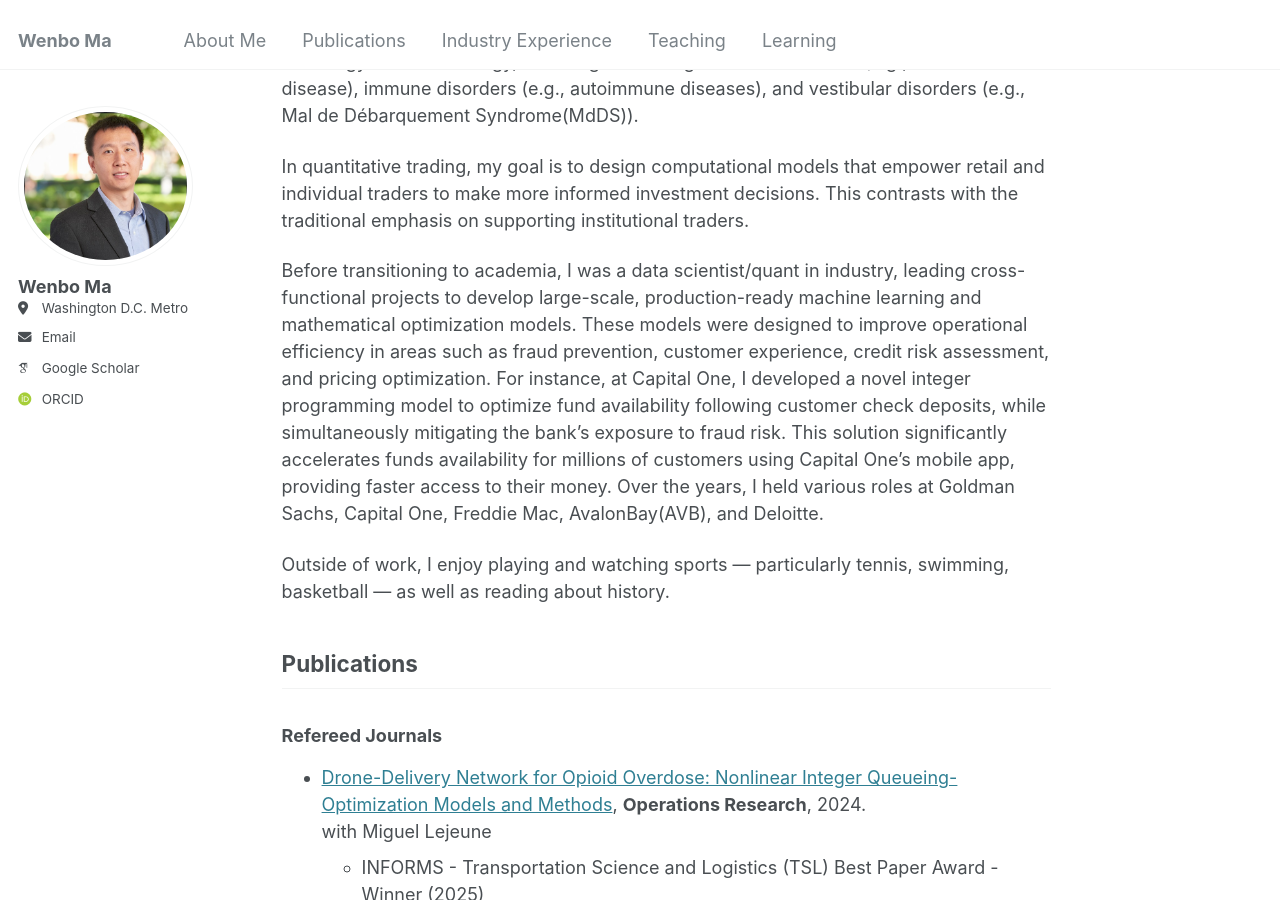
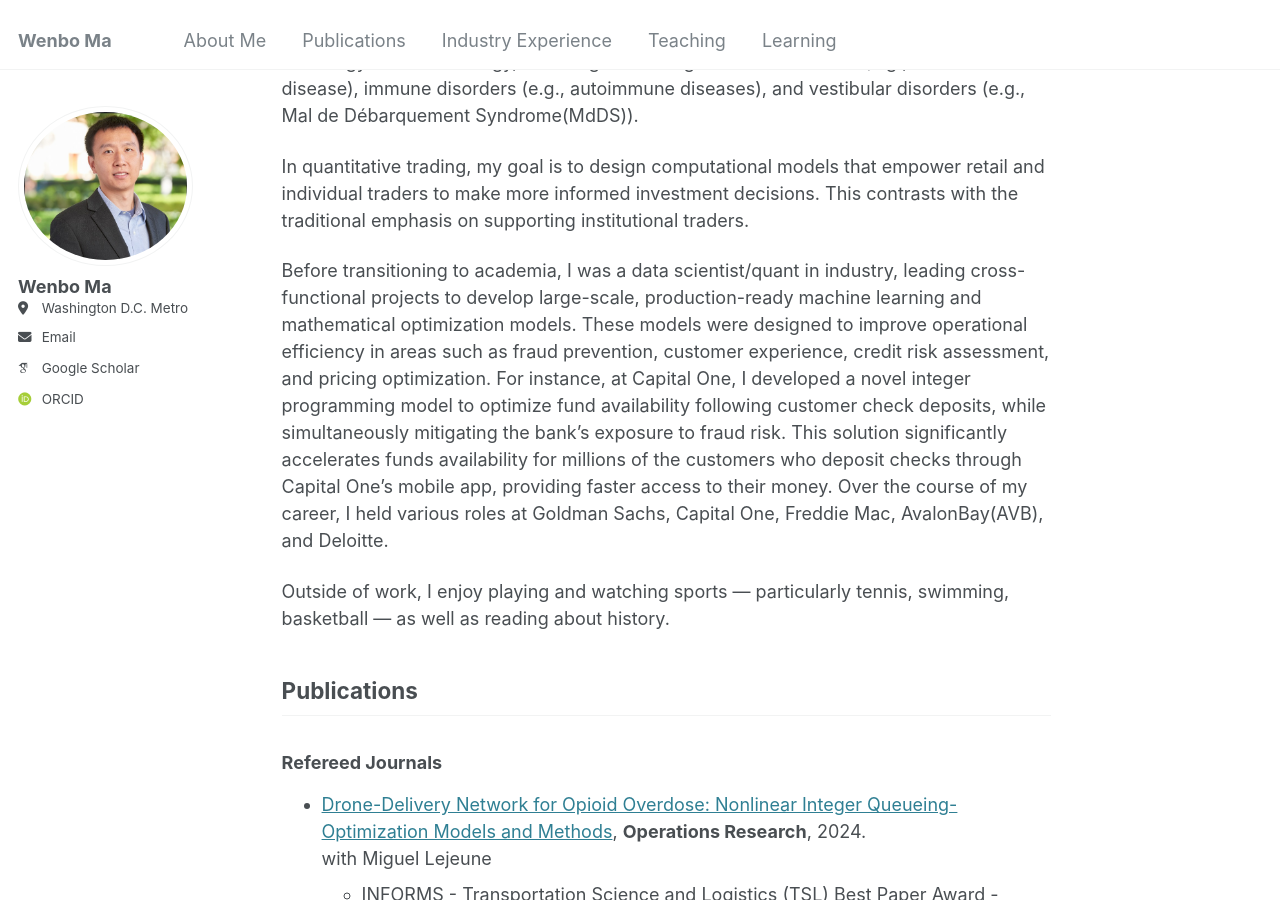
Before and after one commit to wenbo5565/wenbo5565.github.io, a Jekyll site: the page built from _pages/about.md, in a window 1280 px wide and 900 px high, scrolled down 484 px. Built offline with Jekyll 4.4.1, drawn with Linux system fonts in a browser that asks for light colours; some web fonts are replaced.

Commit message:
Update about.md

```diff
--- a/_pages/about.md
+++ b/_pages/about.md
@@ -17,7 +17,7 @@ In medical sciences, I am exploring how mathematical optimization can enhance th
 
 In quantitative trading, my goal is to design computational models that empower retail and individual traders to make more informed investment decisions. This contrasts with the traditional emphasis on supporting institutional traders.
 
-Before transitioning to academia, I was a data scientist/quant in industry, leading cross-functional projects to develop large-scale, production-ready machine learning and mathematical optimization models. These models were designed to improve operational efficiency in areas such as fraud prevention, customer experience, credit risk assessment, and pricing optimization. For instance, at Capital One, I developed a novel integer programming model to optimize fund availability following customer check deposits, while simultaneously mitigating the bank’s exposure to fraud risk. This solution significantly accelerates funds availability for millions of customers using Capital One’s mobile app,  providing faster access to their money. Over the years, I held various roles at Goldman Sachs, Capital One, Freddie Mac, AvalonBay(AVB), and Deloitte.
+Before transitioning to academia, I was a data scientist/quant in industry, leading cross-functional projects to develop large-scale, production-ready machine learning and mathematical optimization models. These models were designed to improve operational efficiency in areas such as fraud prevention, customer experience, credit risk assessment, and pricing optimization. For instance, at Capital One, I developed a novel integer programming model to optimize fund availability following customer check deposits, while simultaneously mitigating the bank’s exposure to fraud risk. This solution significantly accelerates funds availability for millions of the customers who deposit checks through Capital One’s mobile app,  providing faster access to their money. Over the course of my career, I held various roles at Goldman Sachs, Capital One, Freddie Mac, AvalonBay(AVB), and Deloitte.
 
 Outside of work, I enjoy playing and watching sports — particularly tennis, swimming, basketball — as well as reading about history.
 
```
